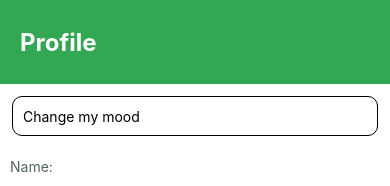
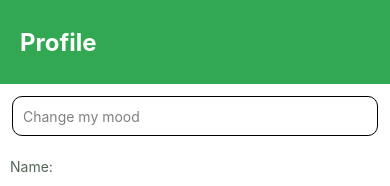
Before and after one commit to andrewpritula/ReactNativeInternship, a React Native app: screen / in a window 390 px wide. Shown: the top 186 px of the page. Built offline with nearby package versions, Linux system fonts and the light colour scheme.

Commit message:
fixed bug with item color on local device

```diff
--- a/Content.js
+++ b/Content.js
@@ -14,6 +14,7 @@ const styles = StyleSheet.create({
     backgroundColor: 'white',
   },
   input: {
+    color: 'black',
     height: 40,
     margin: 12,
     borderWidth: 1,
@@ -26,6 +27,7 @@ const styles = StyleSheet.create({
     fontSize: 14,
   },
   item: {
+    color: 'black',
     margin: 5,
     fontSize: 18,
     fontWeight: 'bold',
@@ -57,6 +59,7 @@ const Content = function () {
     <View style={styles.content}>
       <TextInput
         placeholder="Change my mood"
+        placeholderTextColor="grey"
         style={styles.input}
         onChangeText={changeHandler}
         onSubmitEditing={submitHandler}
```
